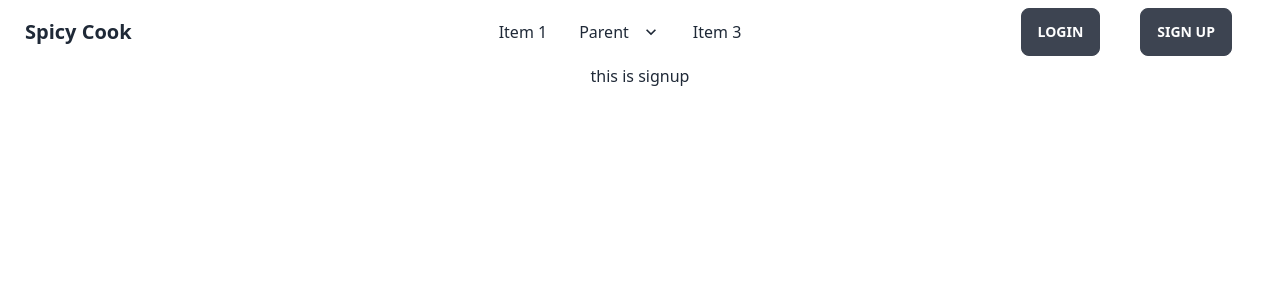
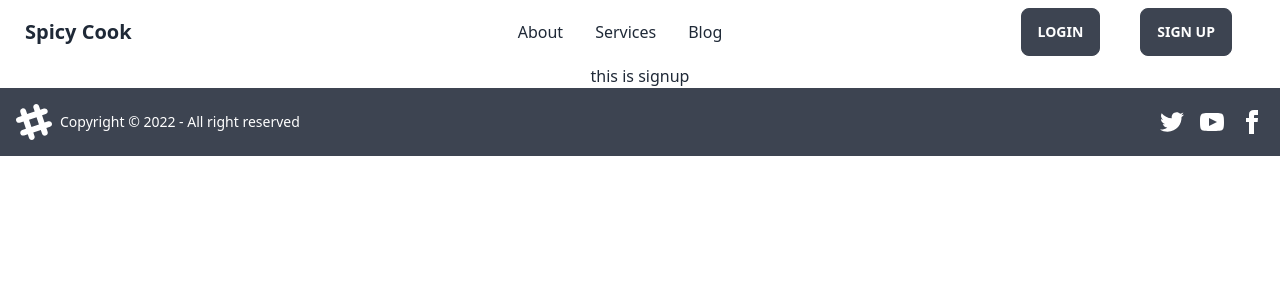
Before and after one commit to srabon0/spicy-cook, a React (Create React App) app: page /signup in a window 1280 px wide. Shown: the top 300 px of the page. Built offline with nearby package versions, Linux system fonts and the light colour scheme.

Commit message:
footer added

```diff
--- a/src/App.js
+++ b/src/App.js
@@ -4,6 +4,7 @@
 import { Route, Routes } from 'react-router-dom';
 import Login from './Components/Login/Login';
 import Signup from './Components/Signup/Signup';
+import Footer from './Components/Footer/Footer';
 function App() {
   return (
     <div className="App">
@@ -16,6 +17,7 @@
       <Route path="/signup" element={<Signup></Signup>}></Route>
 
     </Routes>
+    <Footer></Footer>
     </div>
   );
 }
--- /dev/null
+++ b/src/Components/Footer/Footer.js
@@ -0,0 +1,20 @@
+import React from 'react';
+
+const Footer = () => {
+    return (
+        <footer className="footer items-center p-4 bg-neutral text-neutral-content">
+  <div className="items-center grid-flow-col">
+    <svg width="36" height="36" viewBox="0 0 24 24" xmlns="http://www.w3.org/2000/svg" fill-rule="evenodd" clip-rule="evenodd" className="fill-current"><path d="M22.672 15.226l-2.432.811.841 2.515c.33 1.019-.209 2.127-1.23 2.456-1.15.325-2.148-.321-2.463-1.226l-.84-2.518-5.013 1.677.84 2.517c.391 1.203-.434 2.542-1.831 2.542-.88 0-1.601-.564-1.86-1.314l-.842-2.516-2.431.809c-1.135.328-2.145-.317-2.463-1.229-.329-1.018.211-2.127 1.231-2.456l2.432-.809-1.621-4.823-2.432.808c-1.355.384-2.558-.59-2.558-1.839 0-.817.509-1.582 1.327-1.846l2.433-.809-.842-2.515c-.33-1.02.211-2.129 1.232-2.458 1.02-.329 2.13.209 2.461 1.229l.842 2.515 5.011-1.677-.839-2.517c-.403-1.238.484-2.553 1.843-2.553.819 0 1.585.509 1.85 1.326l.841 2.517 2.431-.81c1.02-.33 2.131.211 2.461 1.229.332 1.018-.21 2.126-1.23 2.456l-2.433.809 1.622 4.823 2.433-.809c1.242-.401 2.557.484 2.557 1.838 0 .819-.51 1.583-1.328 1.847m-8.992-6.428l-5.01 1.675 1.619 4.828 5.011-1.674-1.62-4.829z"></path></svg>
+    <p>Copyright © 2022 - All right reserved</p>
+  </div>
+  <div className="grid-flow-col gap-4 md:place-self-center md:justify-self-end">
+    <a><svg xmlns="http://www.w3.org/2000/svg" width="24" height="24" viewBox="0 0 24 24" className="fill-current"><path d="M24 4.557c-.883.392-1.832.656-2.828.775 1.017-.609 1.798-1.574 2.165-2.724-.951.564-2.005.974-3.127 1.195-.897-.957-2.178-1.555-3.594-1.555-3.179 0-5.515 2.966-4.797 6.045-4.091-.205-7.719-2.165-10.148-5.144-1.29 2.213-.669 5.108 1.523 6.574-.806-.026-1.566-.247-2.229-.616-.054 2.281 1.581 4.415 3.949 4.89-.693.188-1.452.232-2.224.084.626 1.956 2.444 3.379 4.6 3.419-2.07 1.623-4.678 2.348-7.29 2.04 2.179 1.397 4.768 2.212 7.548 2.212 9.142 0 14.307-7.721 13.995-14.646.962-.695 1.797-1.562 2.457-2.549z"></path></svg>
+    </a>
+    <a><svg xmlns="http://www.w3.org/2000/svg" width="24" height="24" viewBox="0 0 24 24" className="fill-current"><path d="M19.615 3.184c-3.604-.246-11.631-.245-15.23 0-3.897.266-4.356 2.62-4.385 8.816.029 6.185.484 8.549 4.385 8.816 3.6.245 11.626.246 15.23 0 3.897-.266 4.356-2.62 4.385-8.816-.029-6.185-.484-8.549-4.385-8.816zm-10.615 12.816v-8l8 3.993-8 4.007z"></path></svg></a>
+    <a><svg xmlns="http://www.w3.org/2000/svg" width="24" height="24" viewBox="0 0 24 24" className="fill-current"><path d="M9 8h-3v4h3v12h5v-12h3.642l.358-4h-4v-1.667c0-.955.192-1.333 1.115-1.333h2.885v-5h-3.808c-3.596 0-5.192 1.583-5.192 4.615v3.385z"></path></svg></a>
+  </div>
+</footer>
+    );
+};
+
+export default Footer;
--- a/src/Components/Home/Home.js
+++ b/src/Components/Home/Home.js
@@ -4,8 +4,7 @@
     return (
         <div>
             <img className='object-contain' src={banner} alt="" />
-            <h1 className='text-7xl text-slate-50 absolute top-2/4 right-2/4'>The best cook in your town</h1>
-
+            <h1 className='text-7xl text-slate-50 absolute top-1/3 left-52'>The best cook in your town</h1>
         </div>
     );
 };
--- a/src/Components/Navbar/Navbar.js
+++ b/src/Components/Navbar/Navbar.js
@@ -1,5 +1,5 @@
 import React from "react";
-import { Link, NavLink } from "react-router-dom";
+import { Link } from "react-router-dom";
 
 const Navbar = () => {
   return (
@@ -11,37 +11,30 @@
       </label>
       <ul tabindex="0" className="menu menu-compact dropdown-content mt-3 p-2 shadow bg-base-100 rounded-box w-52">
         <li>
-         <a >menu</a>
+         <a >About</a>
         </li>
         <li tabindex="0">
           <a className="justify-between">
-            Parent
-            <svg className="fill-current" xmlns="http://www.w3.org/2000/svg" width="24" height="24" viewBox="0 0 24 24"><path d="M8.59,16.58L13.17,12L8.59,7.41L10,6L16,12L10,18L8.59,16.58Z"/></svg>
+            Services
           </a>
-          <ul className="p-2">
-            <li><a>Submenu 1</a></li>
-            <li><a>Submenu 2</a></li>
-          </ul>
+
+
         </li>
-        <li><a>Item 3</a></li>
+        <li><a>Blog</a></li>
       </ul>
     </div>
     <Link to='/' className="btn btn-ghost normal-case text-xl">Spicy Cook</Link>
   </div>
   <div className="navbar-center hidden lg:flex">
     <ul className="menu menu-horizontal p-0">
-      <li><a>Item 1</a></li>
+      <li><a>About</a></li>
       <li tabindex="0">
         <a>
-          Parent
-          <svg className="fill-current" xmlns="http://www.w3.org/2000/svg" width="20" height="20" viewBox="0 0 24 24"><path d="M7.41,8.58L12,13.17L16.59,8.58L18,10L12,16L6,10L7.41,8.58Z"/></svg>
+          Services
         </a>
-        <ul className="p-2">
-          <li><a>Submenu 1</a></li>
-          <li><a>Submenu 2</a></li>
-        </ul>
+
       </li>
-      <li><a>Item 3</a></li>
+      <li><a>Blog</a></li>
     </ul>
   </div>
   <div className="navbar-end mr-10">
```
